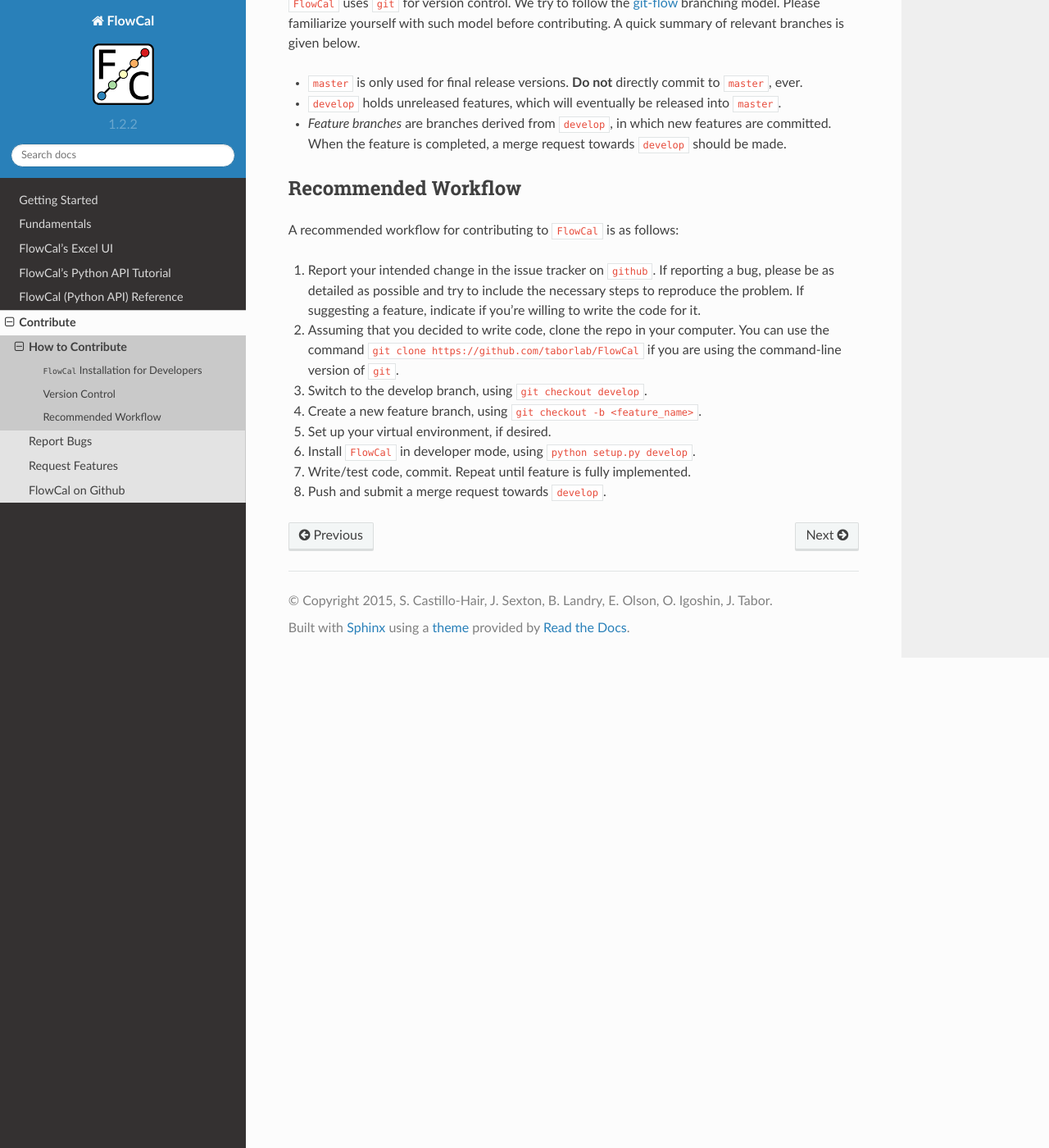
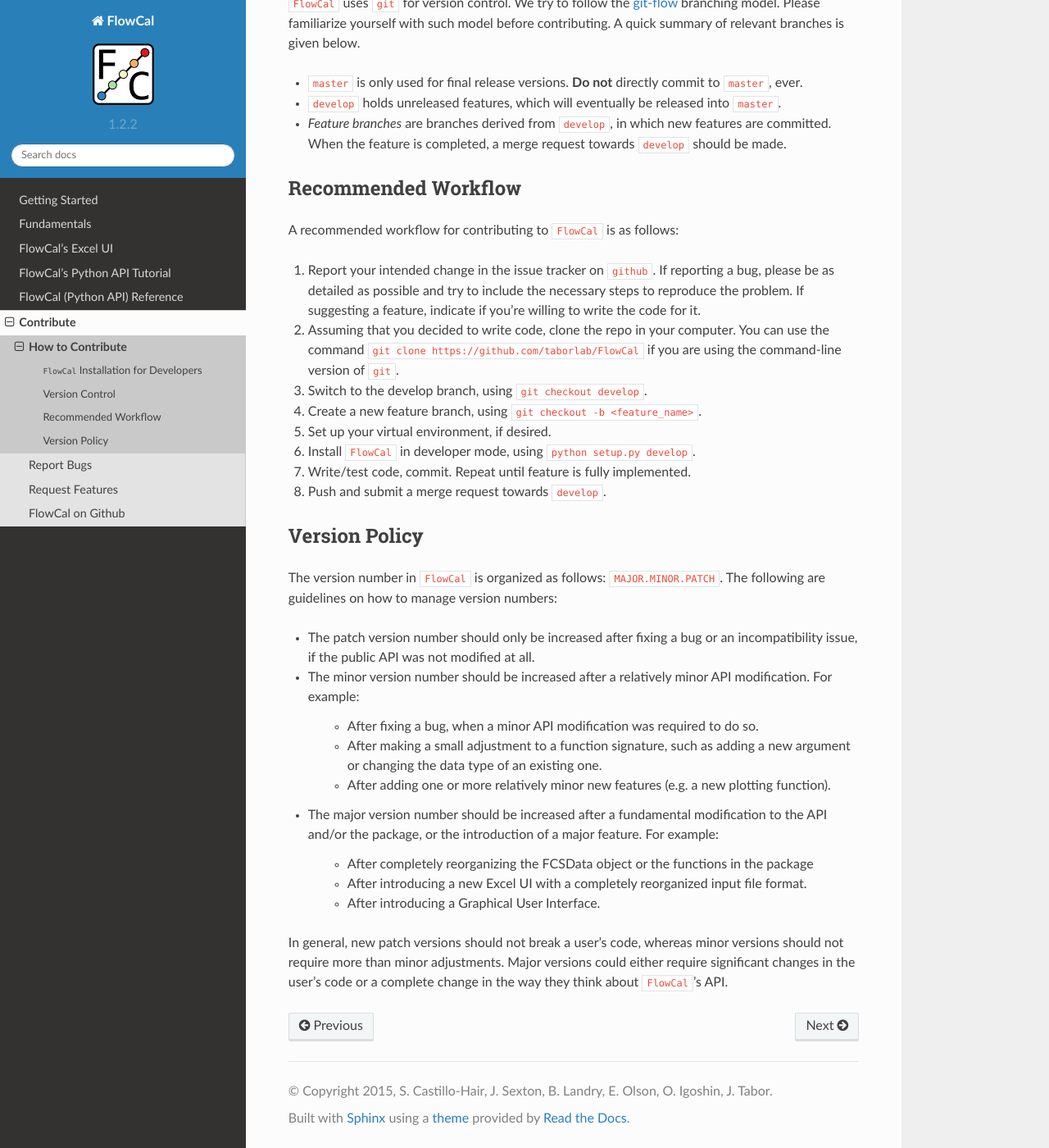
Before and after one commit to taborlab/FlowCal, a Sphinx documentation site: the page built from doc/contribute/how_to.rst, in a window 1280 px wide and 1400 px high, scrolled down 598 px. Shown: the whole window at 82% size. Built offline with Sphinx 7.4.7 and the Read the Docs theme 2.0.0, drawn with Linux system fonts in a browser that asks for light colours.

Commit message:
Added version policy to documentation.

```diff
--- a/doc/contribute/how_to.rst
+++ b/doc/contribute/how_to.rst
@@ -28,3 +28,23 @@
 6. Install ``FlowCal`` in developer mode, using ``python setup.py develop``.
 7. Write/test code, commit. Repeat until feature is fully implemented.
 8. Push and submit a merge request towards ``develop``.
+
+Version Policy
+--------------
+The version number in ``FlowCal`` is organized as follows: ``MAJOR.MINOR.PATCH``. The following are guidelines on how to manage version numbers:
+
+* The patch version number should only be increased after fixing a bug or an incompatibility issue, if the public API was not modified at all.
+
+* The minor version number should be increased after a relatively minor API modification. For example:
+
+   * After fixing a bug, when a minor API modification was required to do so.
+   * After making a small adjustment to a function signature, such as adding a new argument or changing the data type of an existing one.
+   * After adding one or more relatively minor new features (e.g. a new plotting function).
+
+* The major version number should be increased after a fundamental modification to the API and/or the package, or the introduction of a major feature. For example:
+
+   * After completely reorganizing the FCSData object or the functions in the package
+   * After introducing a new Excel UI with a completely reorganized input file format.
+   * After introducing a Graphical User Interface.
+
+In general, new patch versions should not break a user's code, whereas minor versions should not require more than minor adjustments. Major versions could either require significant changes in the user's code or a complete change in the way they think about ``FlowCal``'s API.
```
